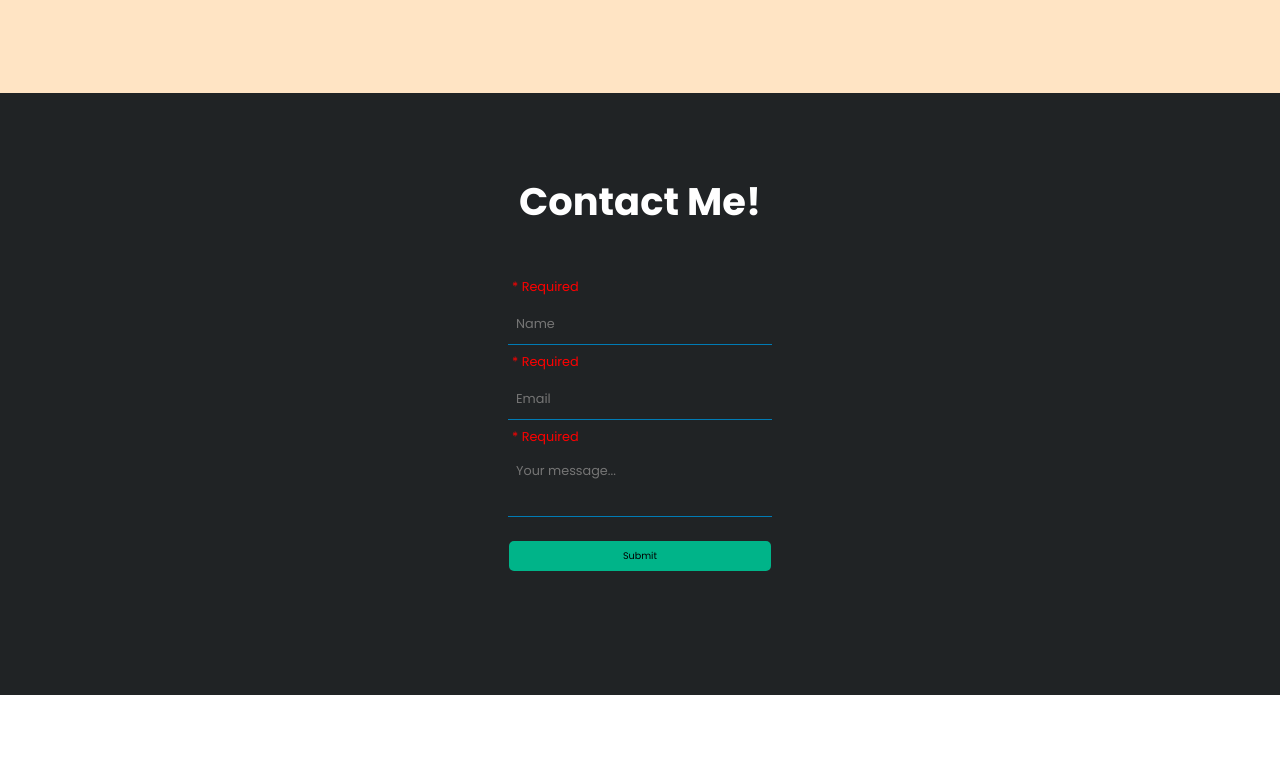
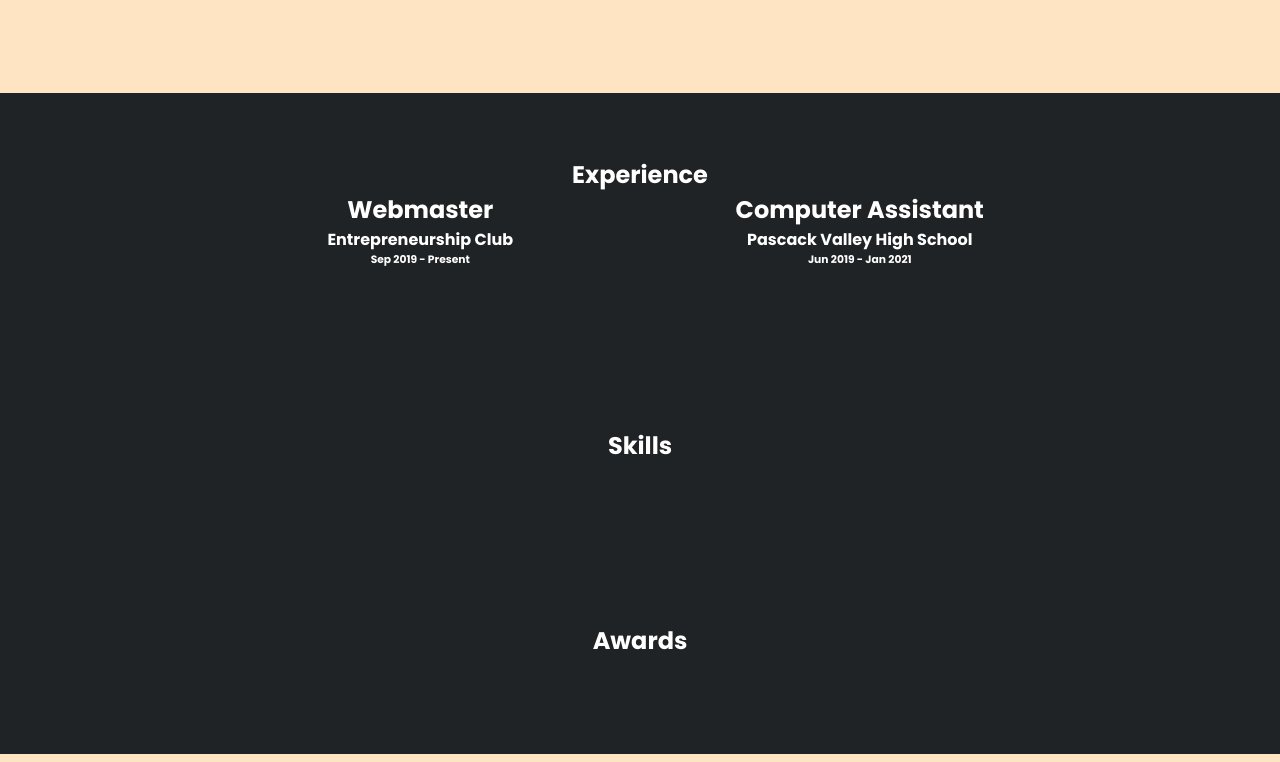
Before and after one commit to shanearcaro/shanearcaro.github.io, a plain HTML site: page index.html in a window 1280 px wide. Shown: the part 1998-2760 px from the top of the page. Before the commit the page ends 2693 px from the top, so only its background shows below. Drawn offline with nearby package versions, Linux system fonts and the light colour scheme; a script that the page names is missing.

Commit message:
Adding Resume to website

```diff
--- a/css/style.css
+++ b/css/style.css
@@ -116,7 +116,8 @@
 .fa-instagram { background-color: #bb0000; }
 .fa-github { background-color: #00b489; }
 .fa-linkedin { background-color: #007bb5; }
-.fa-envelope-o, .fa-envelope-open-o { background-color: #ff6600; }
+.fa-envelope-o,
+.fa-envelope-open-o { background-color: #ff6600; }
 
 /* Github Repositories */
 #git-repositories {
@@ -147,7 +148,8 @@
     margin-bottom: 6vh;
 }
 
-.left, .right {
+.left,
+.right {
     display: inline-block;
     vertical-align: top;
     width: 43vw;
@@ -189,7 +191,8 @@
         padding-bottom: 5vh;
     }
 
-    .left, .right {
+    .left,
+    .right {
         width: 30vw;
     }
 
@@ -223,7 +226,8 @@
     flex-direction: column;
 }
 
-#contact-form input, #contact-form textarea {
+#contact-form input,
+#contact-form textarea {
     font-size: 3.5vw;
     margin: 0;
     padding: 0;
@@ -285,7 +289,8 @@
         flex-direction: column;
     }
 
-    #contact-form input, #contact-form textarea {
+    #contact-form input,
+    #contact-form textarea {
         font-size: 1vw;
         margin: 0;
         padding: 0;
@@ -326,3 +331,21 @@
         margin-bottom: 7.5vh;
     }
 }
+
+.resume-experience,
+.resume-skills,
+.resume-awards {
+    padding-top: 5vh;
+    padding-bottom: 10vh;
+    text-align: center;
+}
+
+@media only screen and (min-width: 769px) {
+    .resume-experience,
+    .resume-skills,
+    .resume-awards {
+        padding-top: 8vh;
+        padding-bottom: 12vh;
+    }
+
+}
--- a/index.html
+++ b/index.html
@@ -51,6 +51,7 @@
     </div>
   </section>
 
+  <!-- Nice Git Repositories: Tried to make this dynamically pick repositories but had a lot of trouble setting that up -->
   <section id="git-repositories" class="light">
     <div class="git-title" data-aos="fade-up" data-aos-delay="150" data-aos-duration="900">
       <h1>Github Projects</h1>
@@ -101,7 +102,32 @@
       </div>
     </div>
   </section>
-  <section id="contact" class="dark">
+
+  <!-- Partial Resume Section -->
+  <section id="resume" class="dark">
+    <div class="resume-experience">
+      <h1>Experience</h1>
+      <div class="left">
+        <h2>Webmaster</h2>
+        <h4>Entrepreneurship Club</h4>
+        <h6>Sep 2019 - Present</h6>
+      </div>
+      <div class="right">
+        <h2>Computer Assistant</h2>
+        <h4>Pascack Valley High School</h4>
+        <h6>Jun 2019 - Jan 2021</h6>
+      </div>
+    </div>
+    <div class="resume-skills">
+      <h1>Skills</h1>
+    </div>
+    <div class="resume-awards">
+      <h1>Awards</h1>
+    </div>
+  </section>
+
+  <!-- Contact Section using Third-party form for because of static site -->
+  <section id="contact" class="light">
     <h2 data-aos="fade-up" data-aos-delay="150" data-aos-duration="900" id="contact-title">Contact Me!</h2>
     <!-- https://formspree.io/f/xjvpalok -->
       <form action="https://kwes.io/api/foreign/forms/fafezeJsFZ0gsk7FtW1d" class="kwes-form" id="contact-form">
```
